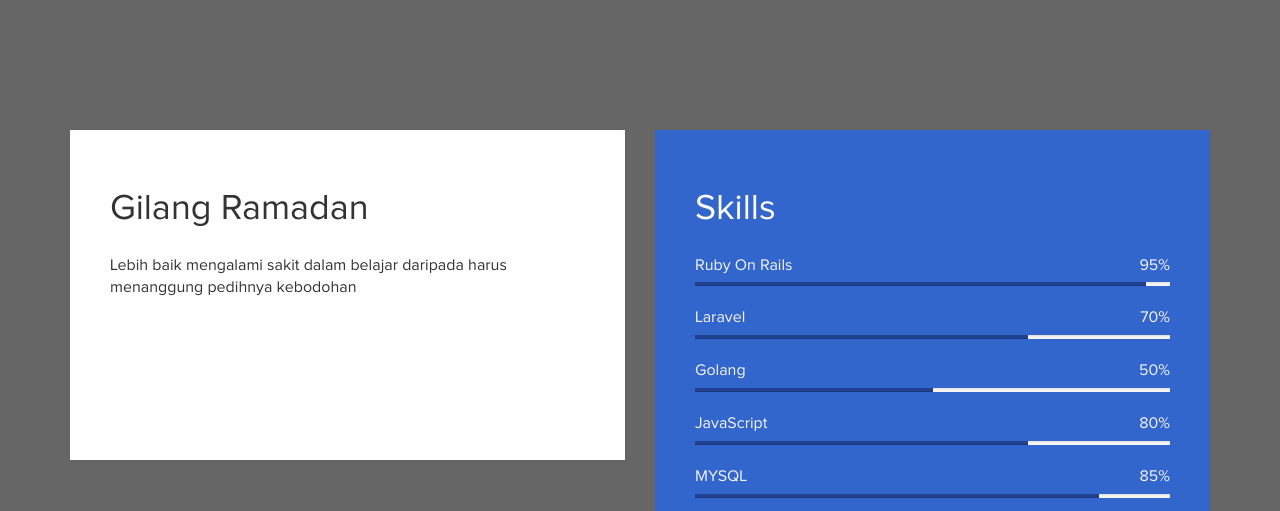
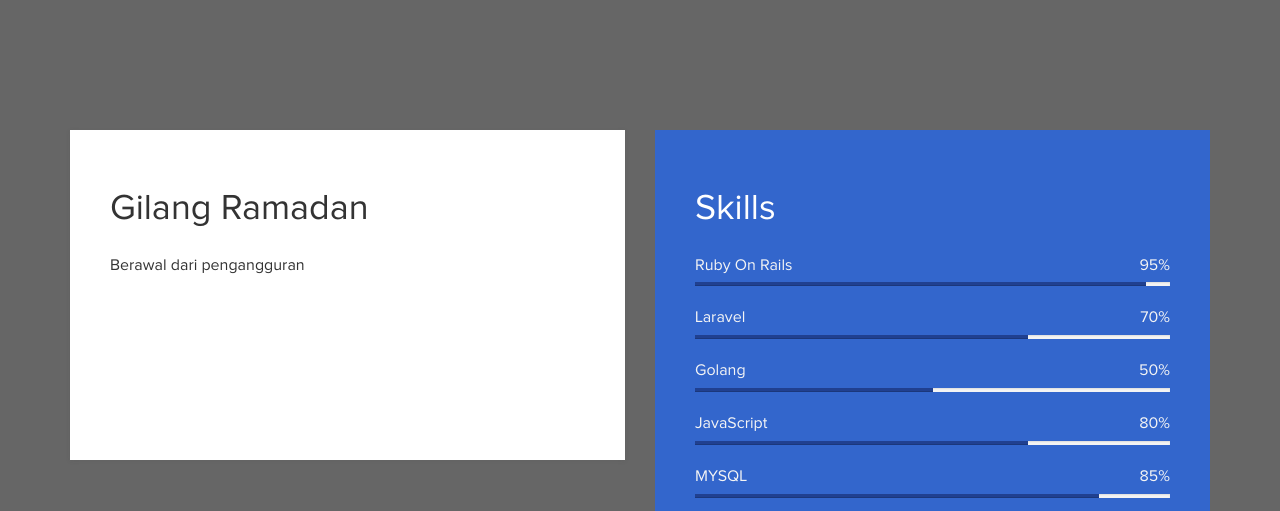
Before and after one commit to mgrit/mgrit.github.io, a plain HTML site: page index.html in a window 1280 px wide. Shown: the part 589-1100 px from the top of the page. Drawn offline with Linux system fonts and the light colour scheme.

Commit message:
fixing profile

```diff
--- a/index.html
+++ b/index.html
@@ -46,7 +46,7 @@ http://www.templatemo.com/tm-467-easy-profile
 			<div class="about">
 				<!-- <h3 class="accent">Profile</h3> -->
 				<h2>Gilang Ramadan</h2>
-				<p>Lebih baik mengalami sakit dalam belajar daripada harus menanggung pedihnya kebodohan</p>
+				<p> Berawal dari pengangguran </p>
 			</div>
 		</div>
 		<div class="col-md-6 col-sm-12">
```
